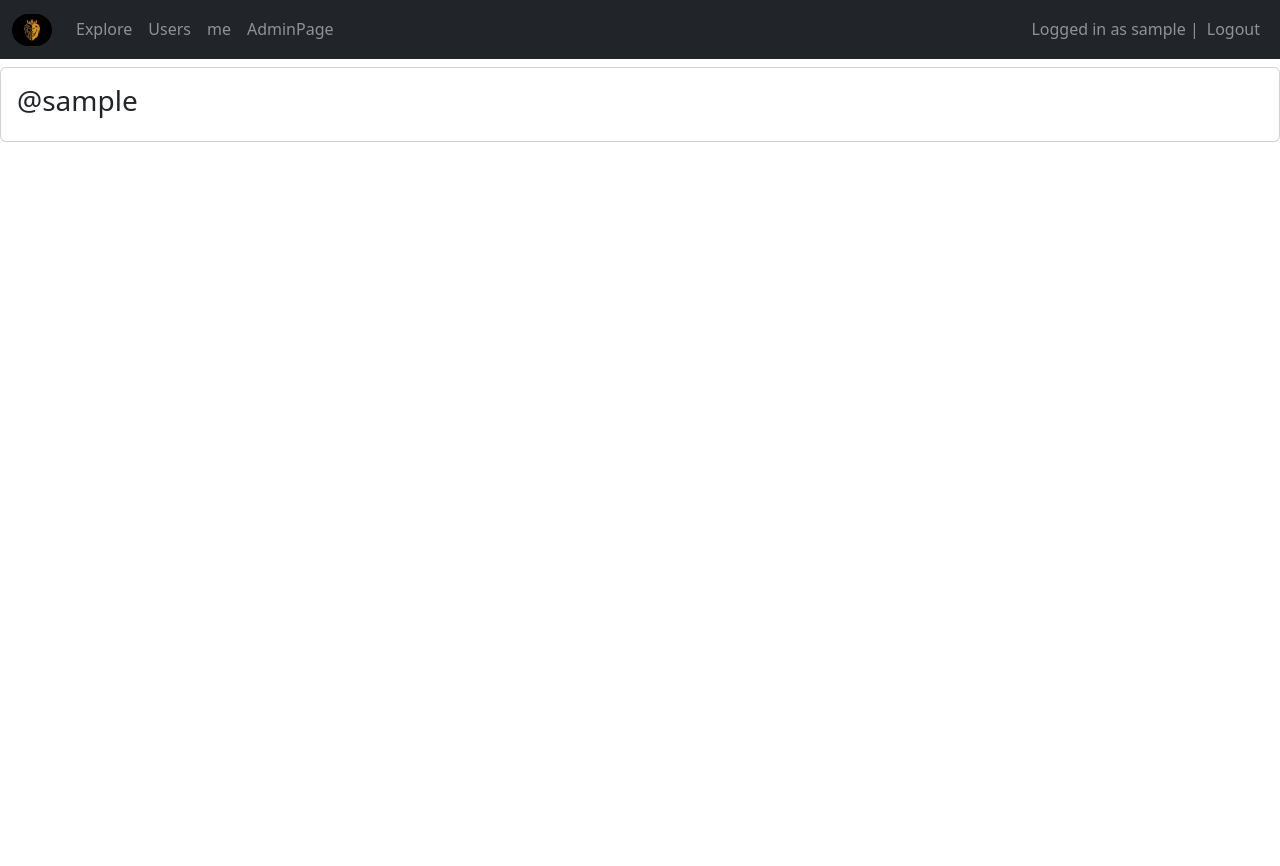
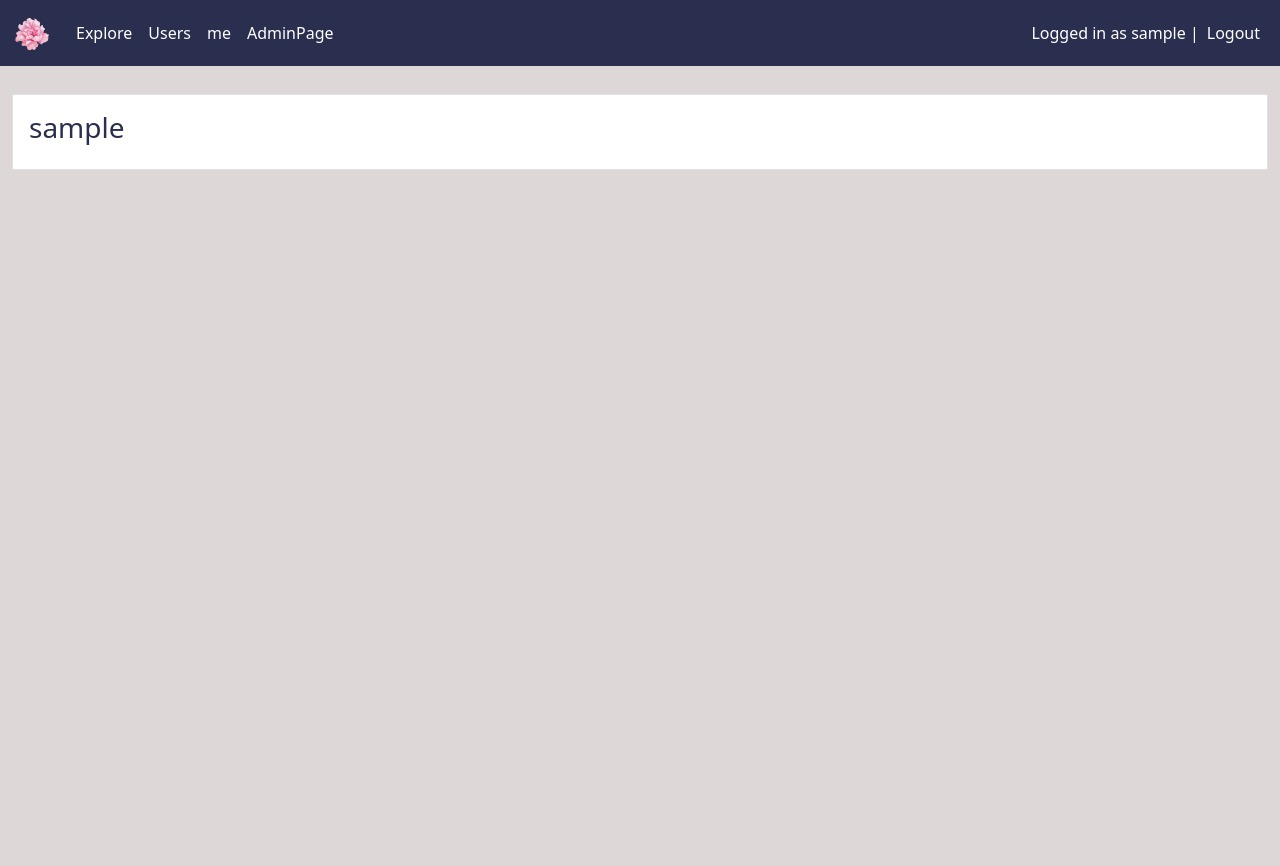
Before and after one commit to fatemehzarebahari/DjangoWebApplication, a Django app: page /usersPage in a window 1280 px wide. Before the commit the page ends 142 px from the top, so only its background shows below. Run offline with Django 4.2, Linux system fonts and the light colour scheme; the visitor is signed in with stand-in values (Sample User, id 1); data comes from the database, SQL or seed files in the repository; data that the repository does not hold is empty; some libraries are stand-ins or nearby versions.

Commit message:
base - admin page - users page Front End

```diff
--- a/MusicRoar/main/templates/main/Explore.html
+++ b/MusicRoar/main/templates/main/Explore.html
@@ -6,7 +6,7 @@
 {% endblock %}
 
 {% block content %}
-  <div class="container-fluid my-5 border mt-0" style="background-color: rgb(221, 215, 215);">
+  <div class="container-fluid border" style="background-color: rgb(221, 215, 215); height: 100%;">
 
 <div class="row mt-2">
     <div class="col-md-6">
--- a/MusicRoar/main/templates/main/UsersPage.html
+++ b/MusicRoar/main/templates/main/UsersPage.html
@@ -1,24 +1,24 @@
 {% extends 'main/base.html' %}
 {% load static %}
 
-
-{% block title %}Explore{% endblock title %}
-
+{% block title %}
+  Explore
+{% endblock %}
 
 {% block content %}
-    {%for x in users %}
-        <a href="{% url 'userPage' x.id%}" class="link-offset-2 link-underline link-underline-opacity-0">
-            <div class="card mt-2">
-                <div class="card-body ">
-                    <div class="row">
-                        <div class="col-md-8">
-                            <h3>@{{ x.username }}</h3>
-                        </div>
-                    </div>
+  <div class="container-fluid" style="padding-top: 20px; background-color:  rgb(221, 215, 215); height: 100%;">
+    {% for x in users %}
+      <a href="{% url 'userPage' x.id %}" class="link-offset-2 link-underline link-underline-opacity-0" style="color: #2A2F4F;">
+        <div class="container-fluid p-3 my-2 border" style="background-color: rgb(255, 255, 255);">
+            <div class="row">
+                <div class="col-md-8">
+                  <h3>{{ x.username }}</h3>
                 </div>
             </div>
-        </a>
-    {%empty%}
+        </div>
+      </a>
+    {% empty %}
         <p>No users yet :(</p>
     {% endfor %}
-{% endblock content %}
+  </div>
+{% endblock %}
--- a/MusicRoar/main/templates/main/base.html
+++ b/MusicRoar/main/templates/main/base.html
@@ -1,5 +1,5 @@
 <!DOCTYPE html>
-<html lang="en">
+<html lang="en" style="height: 100%;">
   <head>
     <meta charset="UTF-8" />
     <meta name="viewport" content="width=device-width, initial-scale=1.0" />
@@ -31,26 +31,26 @@
     {% block styleSheets %}
     {% endblock %}
   </head>
-  <body>
+  <body style="height: 100%;">
     <script src="https://cdn.jsdelivr.net/npm/bootstrap@5.3.2/dist/js/bootstrap.bundle.min.js" integrity="sha384-C6RzsynM9kWDrMNeT87bh95OGNyZPhcTNXj1NW7RuBCsyN/o0jlpcV8Qyq46cDfL" crossorigin="anonymous"></script>
-    <nav class="navbar navbar-expand-lg navbar-dark bg-dark">
+    <nav class="navbar navbar-expand-lg " style="background-color: #2A2F4F;">
       <div class="container-fluid">
-        <a class="navbar-brand" href="{% url 'home' %}"><img src="{% static 'logo.jpg' %}" alt="Logo" style="width:40px;" class="rounded-pill" /></a>
+        <a class="navbar-brand" href="{% url 'home' %}"><img src="{% static 'logo2.png' %}" alt="Logo" style="width:40px;" class="rounded-pill" /></a>
         <div class="collapse navbar-collapse">
           <ul class="navbar-nav">
             <li class="nav-item">
-              <a class="nav-link" href="/explore">Explore</a>
+              <a class="nav-link" href="/explore" style="color: white;">Explore</a>
             </li>
             {% if user.is_authenticated %}
               <li class="nav-item">
-                <a class="nav-link" href="{% url 'usersPage' %}">Users</a>
+                <a class="nav-link" href="{% url 'usersPage' %}" style="color: white;">Users</a>
               </li>
               <li class="nav-item">
-                <a class="nav-link" href="/my-profile">me</a>
+                <a class="nav-link" href="/my-profile" style="color: white;">me</a>
               </li>
               {% if user.is_staff %}
                 <li class="nav-item">
-                  <a class="nav-link" href="{% url 'adminPage' %}">AdminPage</a>
+                  <a class="nav-link" href="{% url 'adminPage' %}" style="color: white;">AdminPage</a>
                 </li>
               {% endif %}
             {% endif %}
@@ -59,13 +59,13 @@
         <div>
           <ul class="navbar-nav">
             {% if user.is_authenticated %}
-              <span class="navbar-text">Logged in as {{ user.username }} |</span>
+              <span class="navbar-text"  style="color: white;">Logged in as {{ user.username }} |</span>
               <li class="nav-item">
-                <a class="nav-link" href="/logout">Logout</a>
+                <a class="nav-link" href="/logout" style="color: white;">Logout</a>
               </li>
             {% else %}
               <li class="nav-item">
-                <a class="nav-link" href="/login">Login</a>
+                <a class="nav-link" href="/login" style="color: white;">Login</a>
               </li>
             {% endif %}
           </ul>
--- a/MusicRoar/main/views.py
+++ b/MusicRoar/main/views.py
@@ -245,7 +245,7 @@ def adminPage(request):
         "genre_form": form,
         "delete_genre_form": delete_genre_form
     }
-    return render(request, 'main/AdminPage.html', context)
+    return render(request, 'main/adminPage_.html', context)
 
 
 @login_required(login_url="/login")
```
Also changed, not shown: MusicRoar/main/templates/main/adminPage_.html (added, +103 -0 lines), MusicRoar/main/static/logo2.png (added), MusicRoar/main/static/logo3.png (added), 10 other files.
